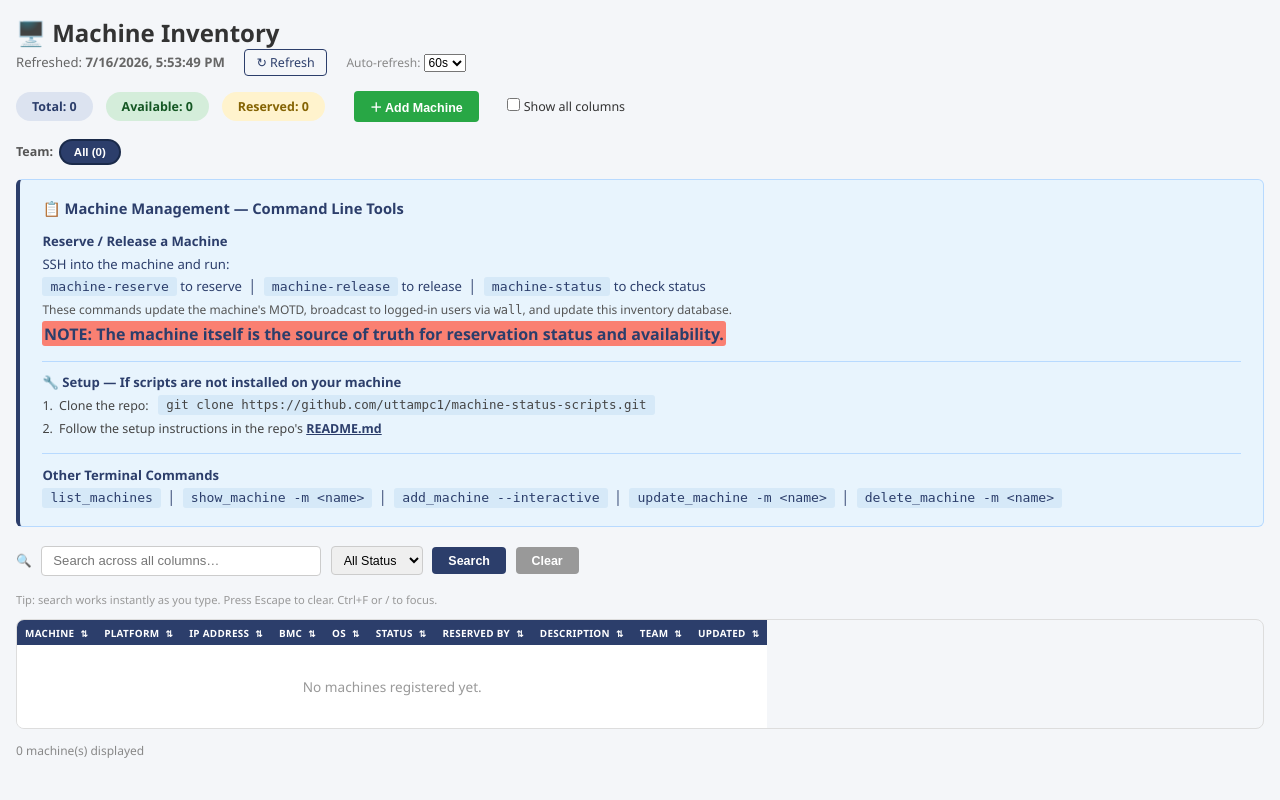
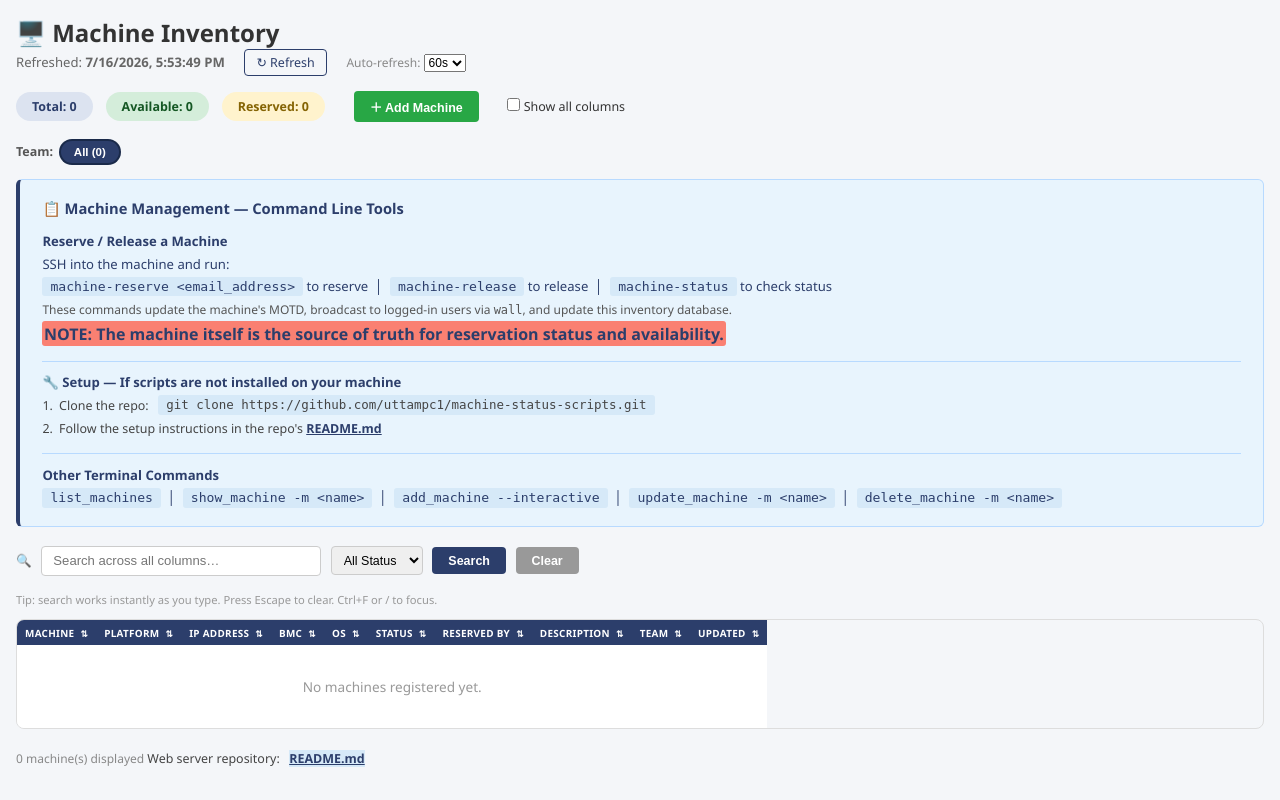
Before and after one commit to uttampc1/machinesapp, a Flask app: page / in a window 1280 px wide. Run offline with Flask 3, Linux system fonts and the light colour scheme; data that the repository does not hold is empty.

Commit message:
Added server repo link

```diff
--- a/templates/index.html
+++ b/templates/index.html
@@ -552,7 +552,7 @@
     <div style="margin-top:0.6rem;">
       <strong>Reserve / Release a Machine</strong><br>
       SSH into the machine and run:<br>
-      <code style="background:#d6e9f8; padding:0.15rem 0.5rem; border-radius:3px;">machine-reserve</code>
+      <code style="background:#d6e9f8; padding:0.15rem 0.5rem; border-radius:3px;">machine-reserve &lt;email_address&gt;</code>
       to reserve &nbsp;│&nbsp;
       <code style="background:#d6e9f8; padding:0.15rem 0.5rem; border-radius:3px;">machine-release</code>
       to release &nbsp;│&nbsp;
@@ -1084,6 +1084,11 @@
 
   <div class="footer">
     <span id="visible-count"></span>
+      <span style="font-size:0.78rem; color:#444; line-height:2.8;">
+        Web server repository:&ensp;
+        <a href="https://github.com/uttampc1/machinesapp" target="_blank"
+           style="background:#d6e9f8; color:#2c3e6b; font-weight:600;">README.md</a><br>
+      </span>
   </div>
 
   <!-- ── JavaScript ───────────────────────────────────────────────────── -->
```
